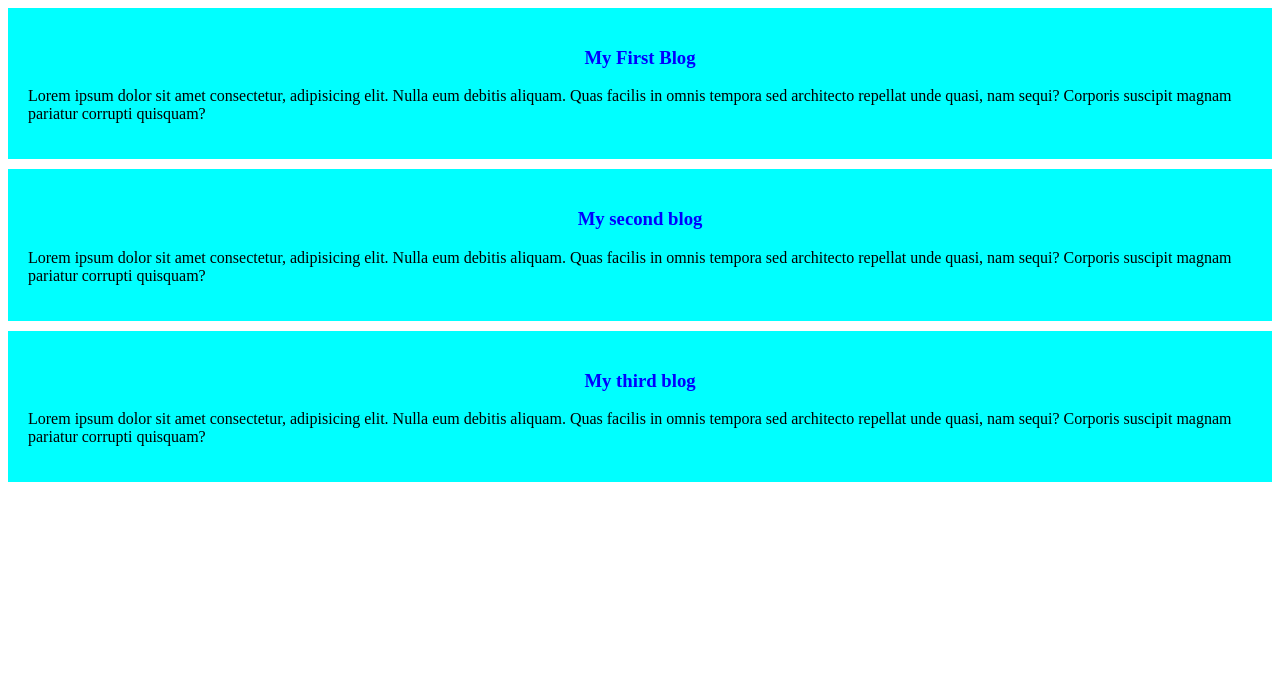
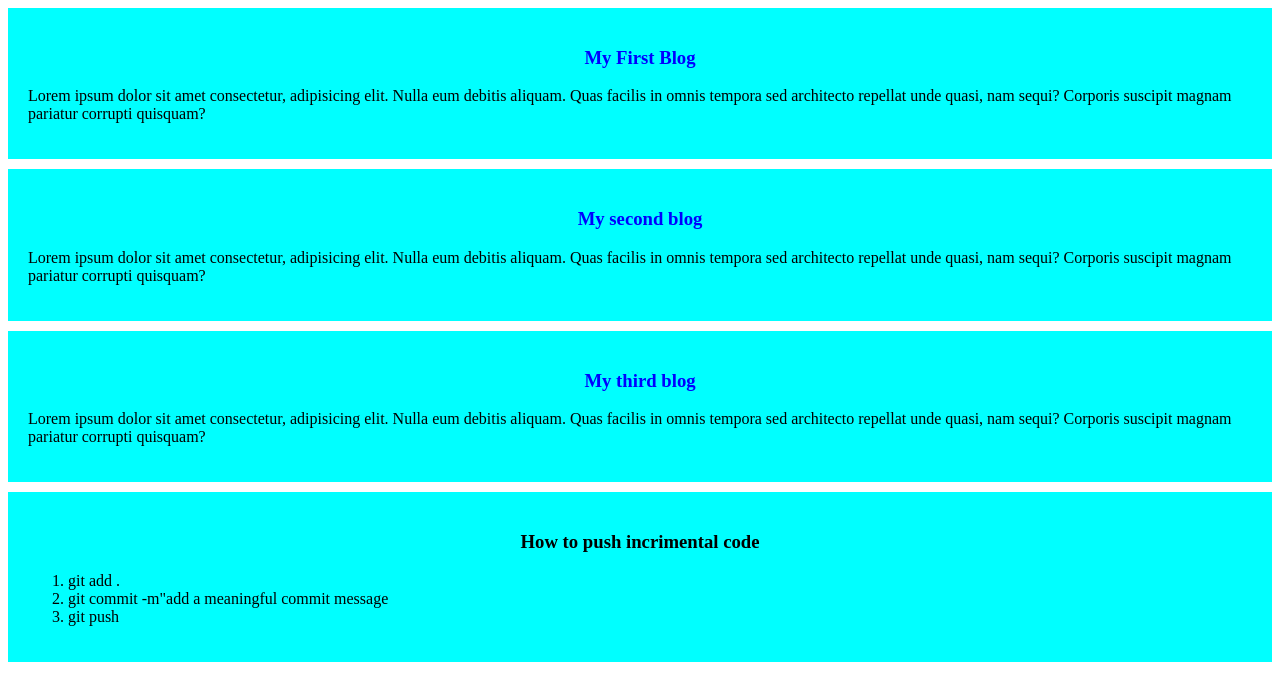
Before and after one commit to Rifah648/my-hardworking-website, a plain HTML site: page index.html in a window 1280 px wide. Drawn offline with Linux system fonts and the light colour scheme.

Commit message:
added the list item

```diff
--- a/index.html
+++ b/index.html
@@ -24,6 +24,14 @@
 
 
     </div>
+    <div>
+        <h3>How to push incrimental code</h3>
+        <ol>
+            <li>git add .</li>
+            <li>git commit -m"add a meaningful commit message</li>
+            <li>git push</li>
+        </ol>
+    </div>
 
 
 
```
